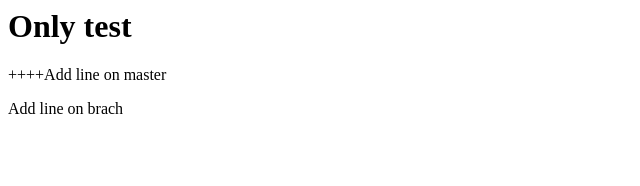
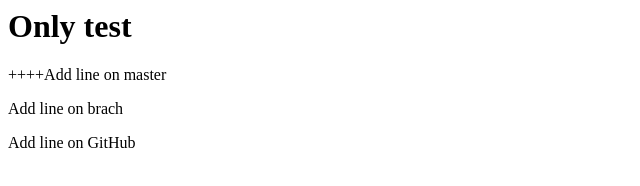
Before and after one commit to wmncastro/gitAppToLearn, a plain HTML site: page index.html in a window 1280 px wide. Shown: the whole page, without its empty margins (0-640 px from the left). Drawn offline with Linux system fonts and the light colour scheme.

Commit message:
save directly on then main

```diff
--- a/index.html
+++ b/index.html
@@ -4,5 +4,6 @@
 <h1>Only test</h1>
 <p>++++Add line on master</p>
 <p>Add line on brach<p>
+<p>Add line on GitHub<p>
 </body>
 </html>
```
